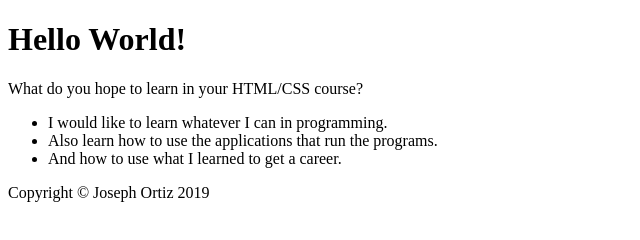
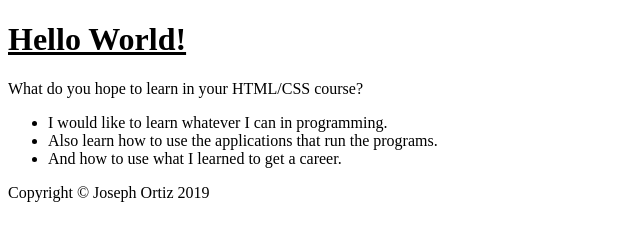
Before and after one commit to jortizcota/Assignment-2, a plain HTML site: page index.html in a window 1280 px wide. Shown: the full height of the page, 0-640 px from the left. Drawn offline with Linux system fonts and the light colour scheme.

Commit message:
updated my index.html and main.css file

```diff
--- a/index.html
+++ b/index.html
@@ -5,6 +5,7 @@
     <meta name="viewport" content="width=device-width, initial-scale=1.0">
     <meta http-equiv="X-UA-Compatible" content="ie=edge">
     <title>Assignment #2</title>
+    <link rel="stylesheet" href="main.css">
 </head>
 <body>
     <h1>Hello World!</h1>
--- a/main.css
+++ b/main.css
@@ -0,0 +1,3 @@
+h1 {
+    text-decoration: underline;
+}
```
